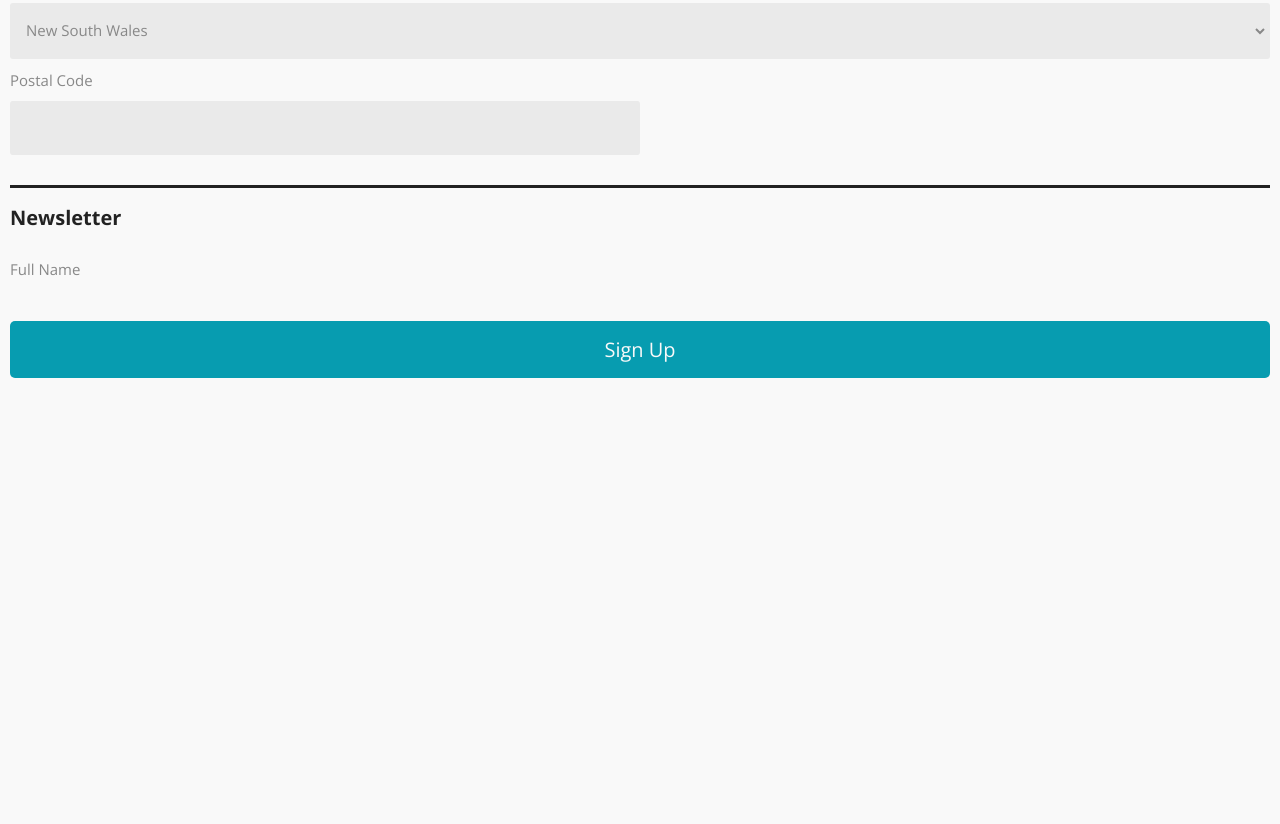
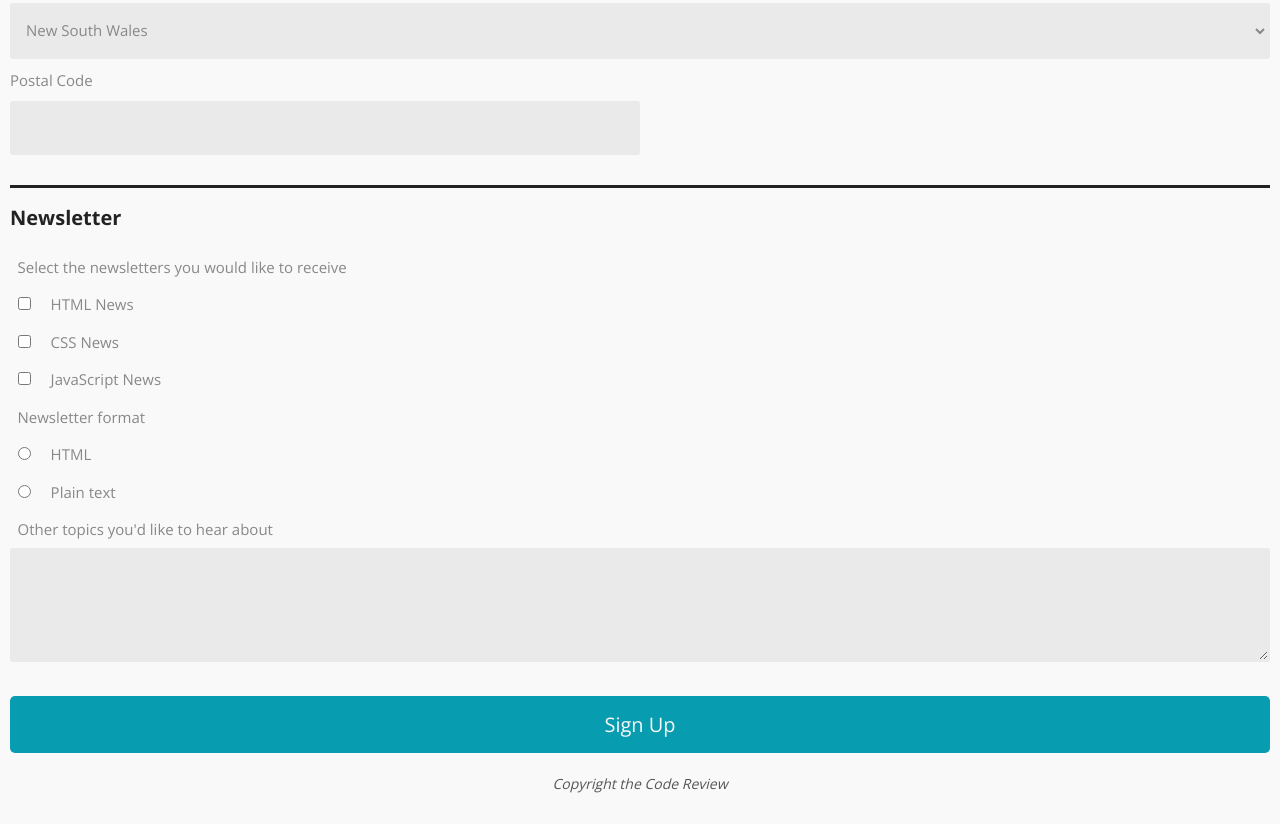
Before and after one commit to barrosdaniel/THFEFINP03_Registration-Form, a plain HTML site: page index.html in a window 1280 px wide. Shown: the part 791-1615 px from the top of the page. Before the commit the page ends 1179 px from the top, so only its background shows below. Drawn offline with nearby package versions, Linux system fonts and the light colour scheme.

Commit message:
feature: Add Newsletter and Footer markup and styling

```diff
--- a/css/styles.css
+++ b/css/styles.css
@@ -117,13 +117,29 @@ label {
   margin: 1rem 0;
 }
 
+.form-group label {
+  margin: none;
+}
+
 label,
 input {
   display: block;
 }
 
+fieldset:nth-child(2) label,
+fieldset:nth-child(2) input {
+  display: inline-block;
+  width: unset;
+  margin: 0.75rem;
+}
+
+fieldset:nth-child(2) input {
+  margin-right: 1rem;
+}
+
 input,
-select {
+select,
+textarea {
   width: 100%;
   border-radius: 3px;
   border: 2px solid transparent;
@@ -147,16 +163,14 @@ input::placeholder {
 }
 
 input:focus,
-select:focus {
+select:focus,
+textarea:focus {
   outline: none;
   border: 2px solid var(--color-focus);
 }
 
-
-
-
-
-button {
+button,
+button:active {
   display: block;
   width: 100%;
   border: none;
@@ -166,9 +180,22 @@ button {
   font-family: inherit;
   font-size: 2rem;
   padding: 1.5rem;
+  transition: all 0.3s;
 }
 
+button:hover {
+  cursor: pointer;
+  box-shadow: 0 10px 20px rgba(0, 0, 0, 0.5);
+  transform: translateY(-3px);
+}
 
+.copyright {
+  font-size: 1.4rem;
+  color: var(--color-gray-dark);
+  font-style: italic;
+  text-align: center;
+}
 
-/* Contact Information Fieldset
-====================================================================== */
+.copyright {
+  margin: 2rem 0;
+}
--- a/index.html
+++ b/index.html
@@ -70,13 +70,47 @@
     <fieldset>
       <legend>Newsletter</legend>
 
-      <label for="name">Full Name</label>
+      <label>Select the newsletters you would like to receive</label>
 
+      <div class="form-group">
+        <input type="checkbox" name="newsletter_subscription" id="html"
+          value="html">
+        <label for="html">HTML News</label>
+      </div>
 
+      <div class="form-group">
+        <input type="checkbox" name="newsletter_subscription" id="css"
+          value="css">
+        <label for="css">CSS News</label>
+      </div>
+
+      <div class="form-group">
+        <input type="checkbox" name="newsletter_subscription" id="JS"
+          value="JS">
+        <label for="JS">JavaScript News</label>
+      </div>
+
+      <label>Newsletter format</label>
+      <div class="form-group">
+        <input type="radio" name="newsletter_format" id="html_format"
+          value="html_format">
+        <label for="html_format">HTML</label>
+      </div>
+      <div class="form-group">
+        <input type="radio" name="newsletter_format" id="text_format"
+          value="text_format">
+        <label for="text_format">Plain text</label>
+      </div>
+
+      <label for="topics">Other topics you'd like to hear about</label>
+      <textarea name="topics" id="topics" rows="4"></textarea>
     </fieldset>
     <!-- Newsletter ends -->
 
     <button type="submit">Sign Up</button>
+    <p class="copyright">
+      Copyright the Code Review
+    </p>
 
   </form>
 
```
